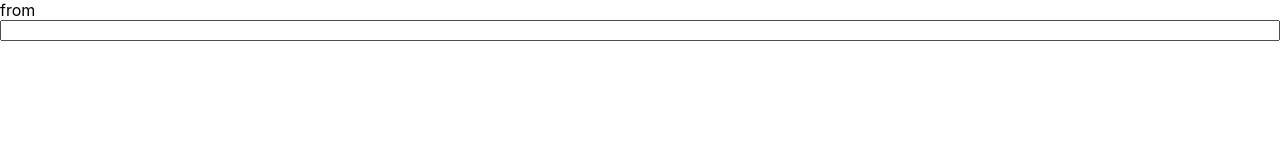
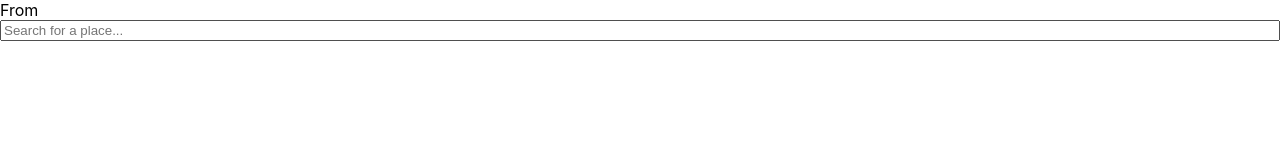
Before and after one commit to belgianmobility/nextmoov-smop-frontend, a React (Create React App) app: page / in a window 1280 px wide. Shown: the top 160 px of the page. Built offline with nearby package versions, Linux system fonts and the light colour scheme.

Commit message:
feat(App): add AutoCompleteSearchBox to App.js

```diff
--- a/src/App.js
+++ b/src/App.js
@@ -1,15 +1,13 @@
 // @flow
 import React from 'react';
-import TextInput from './components/TextInput';
+import AutoCompleteSearchBox from './components/AutoCompleteSearchBox';
+
 
 function App() {
   return (
     <div className="App">
-      <TextInput
-        onChange={(e) => console.log(e.target.value)}
+      <AutoCompleteSearchBox
         id="from"
-        labelContent="from"
-        value="yolo"
       />
     </div>
   );
```
